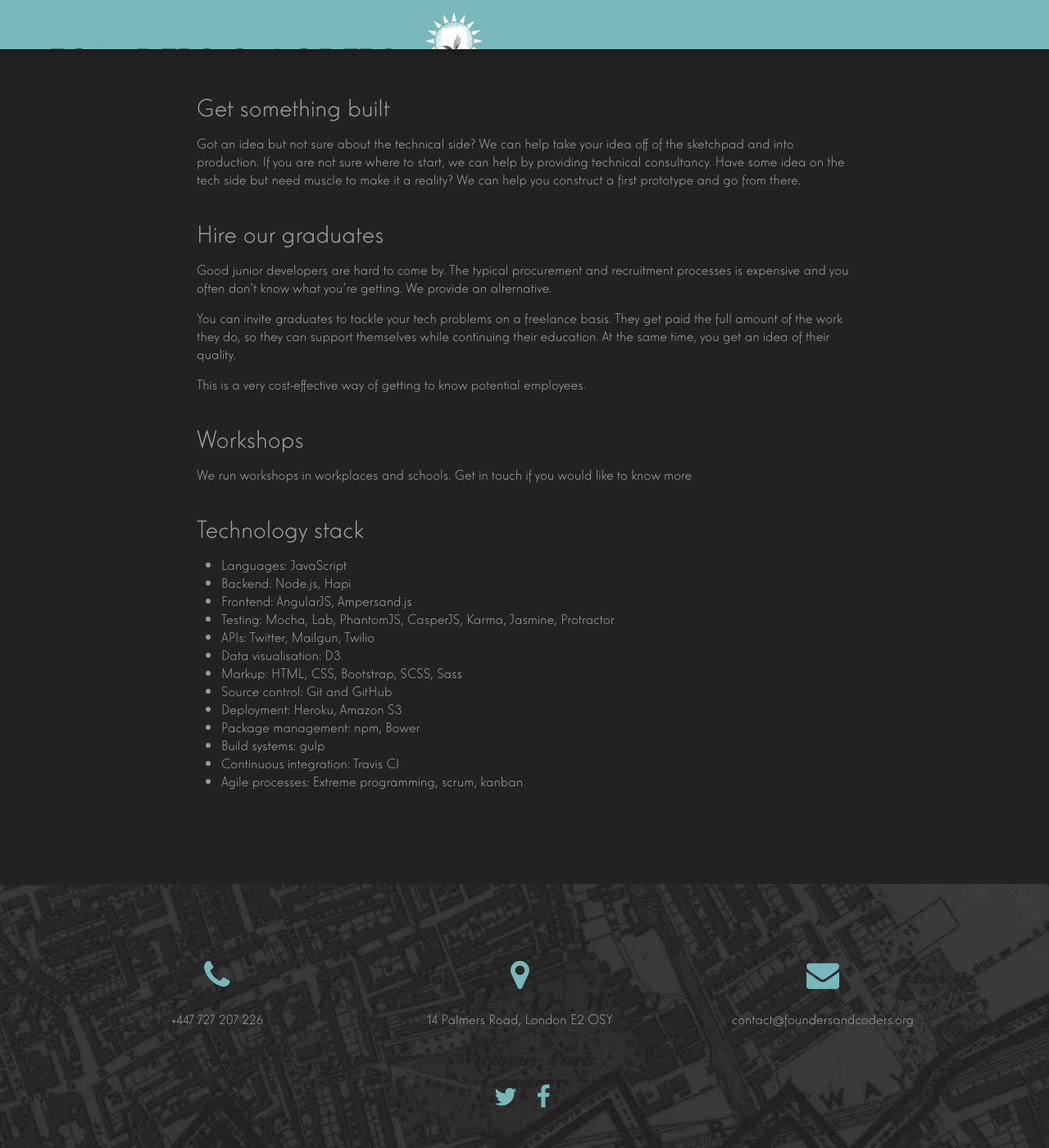
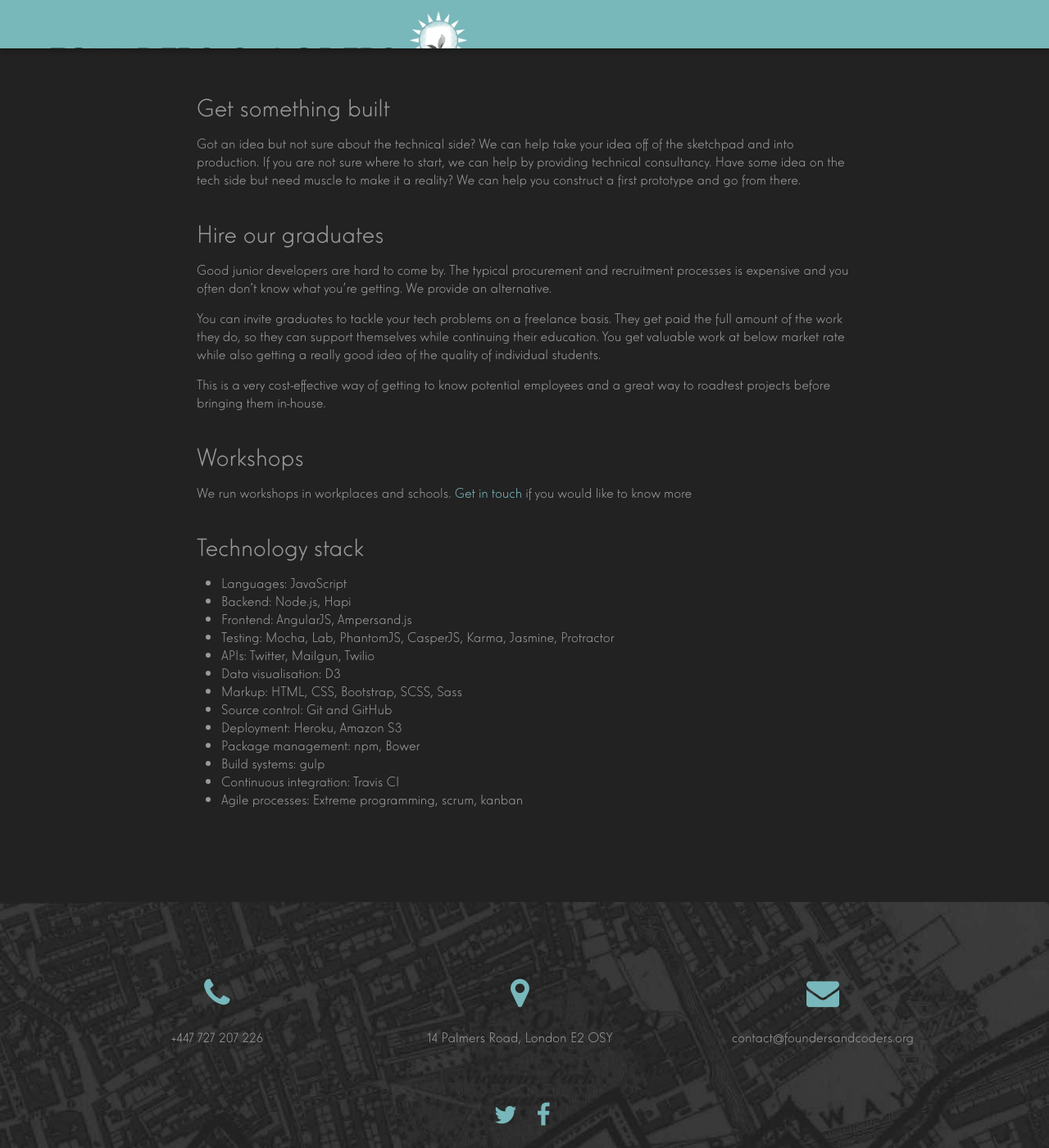
Before and after one commit to foundersandcoders/our-site-v0-DEFUNCT, a Jekyll site: the page built from fac/hire.html, in a window 1280 px wide and 1400 px high. Shown: the whole window at 82% size. Built offline with Jekyll 4.4.1, drawn with Linux system fonts in a browser that asks for light colours; nearby versions of some CDN libraries; a script that is not in the unit is left out.

Commit message:
Small stylistic changes to help with responsiveness

```diff
--- a/fac/_sass/_base.scss
+++ b/fac/_sass/_base.scss
@@ -88,13 +88,14 @@
 a {
     color: $brand-color;
     text-decoration: none;
-
     &:hover {
         color: $text-color;
         text-decoration: underline;
+        &:link {
+            text-decoration: none;
+        }
     }
 }
-
 
 
 /**
--- a/fac/_sass/_landingpage.scss
+++ b/fac/_sass/_landingpage.scss
@@ -16,7 +16,7 @@
         #title {
             display:block;
             margin: 0;
-            padding-top: 300px;
+            padding-top: 340px;
             color: white;
             text-align: center;
             font-size: 60px;
--- a/fac/_sass/_nav.scss
+++ b/fac/_sass/_nav.scss
@@ -10,6 +10,7 @@
     transition: background-color 400ms;
 	position: fixed;
 	padding:30px;
+    padding-top: 29px;
 	box-shadow: 0 5px 5px rgba(0,0,0,0.2);
     overflow: hidden;
     font-weight: 100;
@@ -36,7 +37,7 @@
     }
     #spin-wrapper {
         position: absolute;
-        right: 54%;
+        left: 500px;
         -webkit-transition: all 400ms;
         -moz-transition: all 400ms;
         -o-transition: all 400ms;
@@ -146,6 +147,7 @@
     -moz-transition: background-color 400ms;
     -o-transition: background-color 400ms;
     transition: background-color 400ms;
+    padding-right: 80px;
     p {
         color: $brand-grey;
     }
@@ -153,7 +155,7 @@
     div.logo-wrapper {
         #logo {
             margin-top: -35px;
-            margin-left: 150px;
+            margin-left: 100px;
             font-size: 25px;
             a {
                 color: $brand-color;
--- a/fac/_sass/_parallax.scss
+++ b/fac/_sass/_parallax.scss
@@ -1,6 +1,6 @@
 #parallax {
     height: 100vh;
-    margin-top: -100px;
+    margin-top: -150px;
     box-shadow: 0px -5px 5px rgba(0,0,0,0.2);
 
     .part-wrapper {
@@ -67,7 +67,7 @@
     #parallax {
         .part-wrapper {
             #tech-stack {
-                padding: 100px 20px 20px;
+                padding: 140px 20px 20px;
                 .icon-wrapper {
                     &:nth-child(odd) {
                         img {
--- a/fac/hire.html
+++ b/fac/hire.html
@@ -11,12 +11,12 @@
 
 <p>Good junior developers are hard to come by. The typical procurement and recruitment processes is expensive and you often don't know what you're getting. We provide an alternative.</p>
 
-<p>You can invite graduates to tackle your tech problems on a freelance basis. They get paid the full amount of the work they do, so they can support themselves while continuing their education. At the same time, you get an idea of their quality.</p>
+<p>You can invite graduates to tackle your tech problems on a freelance basis. They get paid the full amount of the work they do, so they can support themselves while continuing their education. You get valuable work at below market rate while also getting a really good idea of the quality of individual students.</p>
 
-<p>This is a very cost-effective way of getting to know potential employees.</p>
+<p>This is a very cost-effective way of getting to know potential employees and a great way to roadtest projects before bringing them in-house.</p>
 
 <h2>Workshops</h2>
-<p>We run workshops in workplaces and schools. Get in touch if you would like to know more</p>
+<p>We run workshops in workplaces and schools. <a ng-click="scrollTo('contact')" href='#contact'>Get in touch</a> if you would like to know more</p>
 
 <h2>Technology stack</h2>
       <ul>
```
